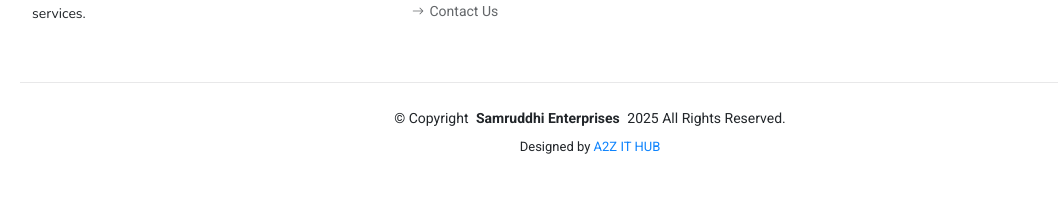
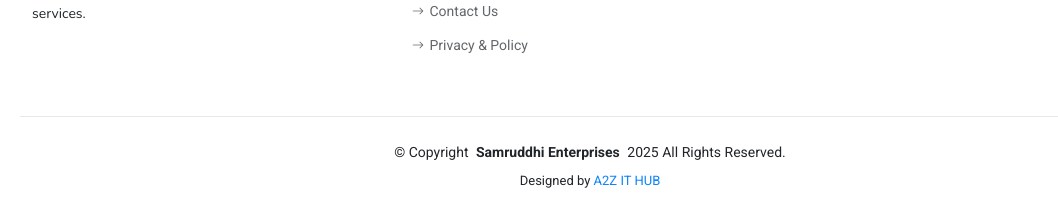
Before and after one commit to manojmore548/udyojaksarathi, a plain HTML site: page index.html in a window 1280 px wide. Shown: the part 5733-5948 px from the top of the page, without its empty margins (50-1108 px from the left). Before the commit the page ends 5914 px from the top, so only its background shows below. Drawn offline with nearby package versions, Linux system fonts and the light colour scheme.

Commit message:
Update index.html

```diff
--- a/index.html
+++ b/index.html
@@ -522,6 +522,7 @@
             <li><a href="#join"><i class="bi bi-arrow-right"></i> Join Us</a></li>
             <li><a href="#gallery"><i class="bi bi-arrow-right"></i> Gallery</a></li>
             <li><a href="#contact"><i class="bi bi-arrow-right"></i> Contact Us</a></li>
+            <li><a href="privacy.html"><i class="bi bi-arrow-right"></i> Privacy & Policy</a></li>
           </ul>
         </div>
 
```
